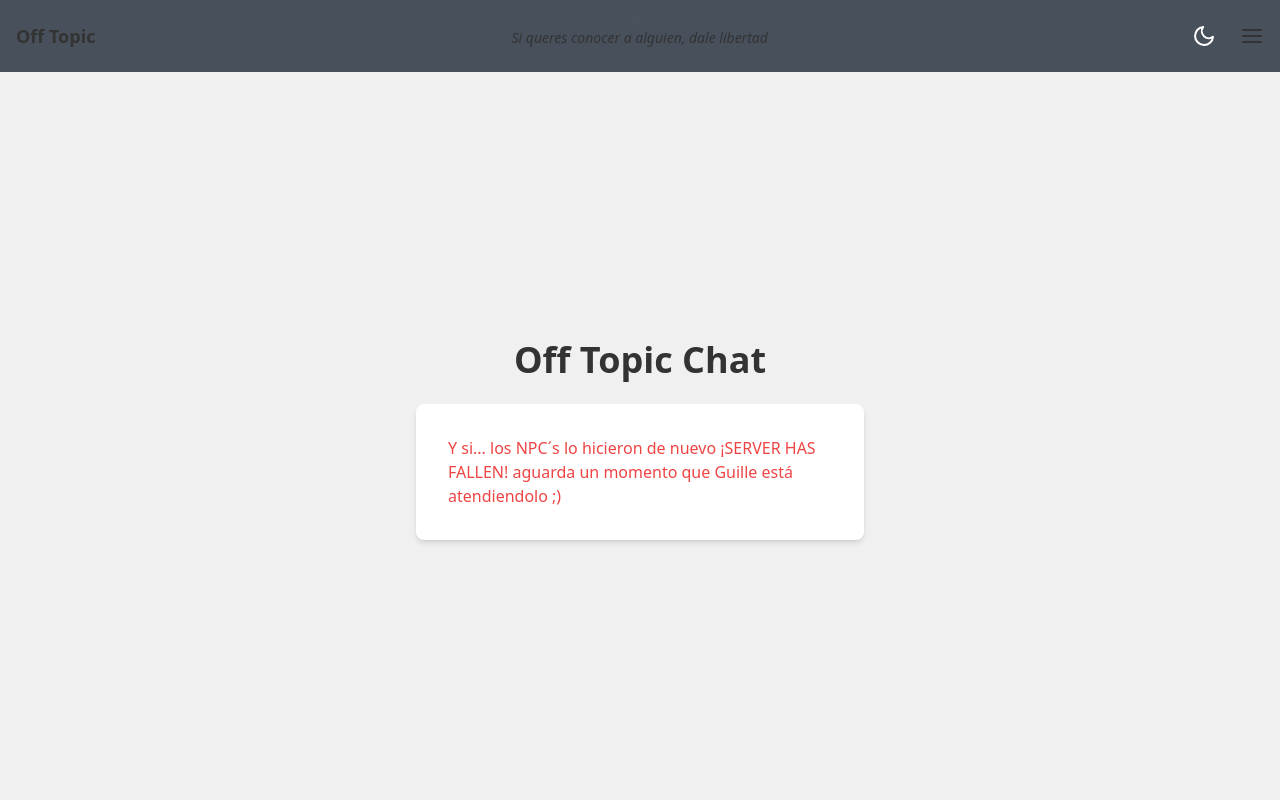
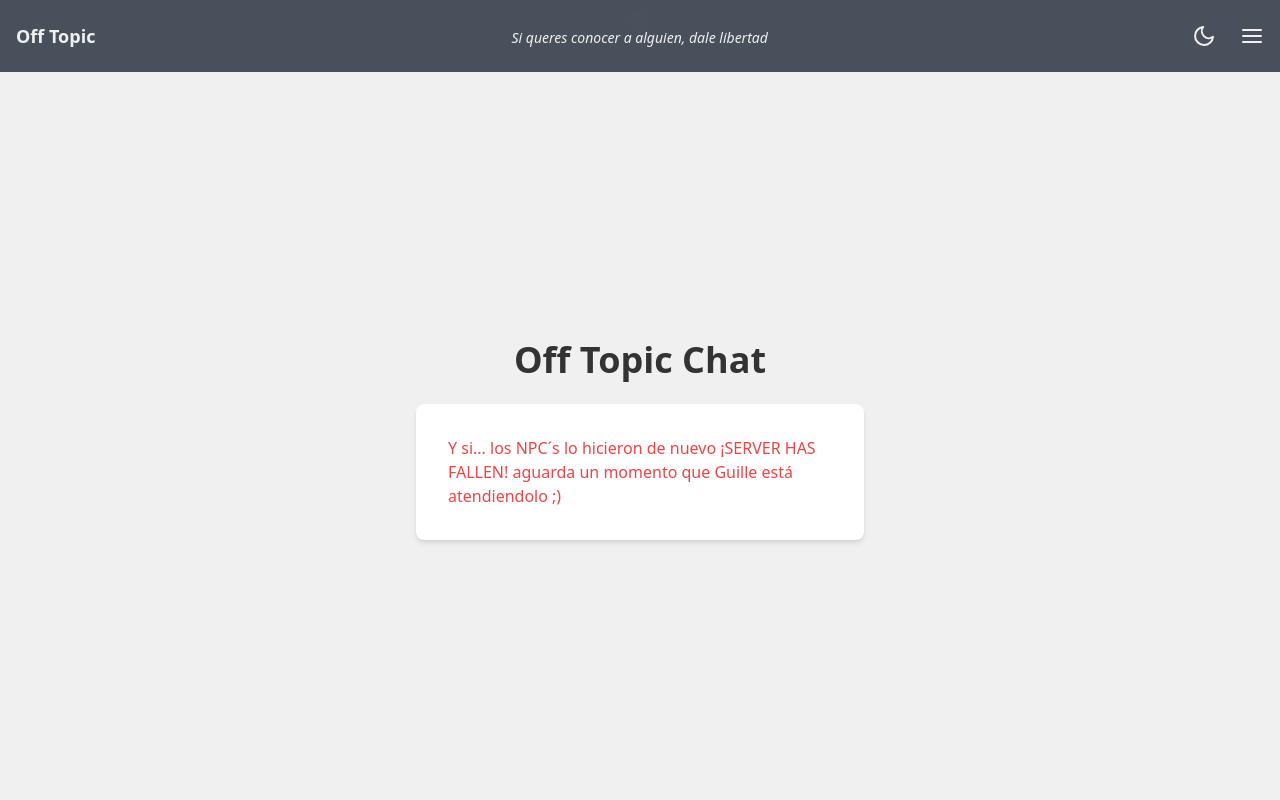
Before and after one commit to BasiliscX/Off-Topic-chat-app, a React (Create React App) app in the folder frontend/: page / in a window 1280 px wide. Shown: the top 800 px of the page. Built offline with nearby package versions, Linux system fonts and the light colour scheme; no server answers.

Commit message:
update theme in Header

```diff
--- a/frontend/src/index.css
+++ b/frontend/src/index.css
@@ -139,6 +139,36 @@ input::placeholder {
     text-decoration: underline;
 }
 
+.header-fixed {
+    position: fixed;
+    top: 0;
+    left: 0;
+    width: 100%;
+    z-index: 50; /* Asegura que el header esté encima de otros contenidos */
+    transition: background-color var(--transition-duration), backdrop-filter var(--transition-duration);
+    background-color: rgba(31, 41, 55, 0.8);
+    backdrop-filter: blur(10px);
+    color: var(--color-text-dark);
+}
+
+.dark .header-fixed {
+    background-color: rgba(45, 55, 72, 0.8);
+    color: var(--color-text-dark);
+}
+
+/* Estilos para el texto en el header */
+.header-fixed .text-lg,
+.header-fixed .text-sm,
+.header-fixed .flex button {
+    color: var(--color-text-dark);
+}
+
+.dark .header-fixed .text-lg,
+.dark .header-fixed .text-sm,
+.dark .header-fixed .flex button {
+    color: var(--color-text-dark);
+}
+
 /* Estado inicial del menú (cerrado) */
 .nav-hidden {
     max-height: 0;
```
